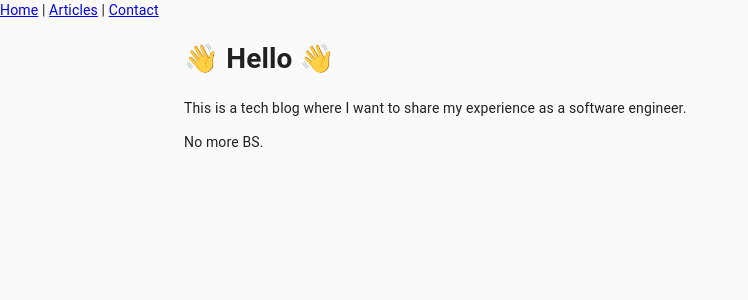
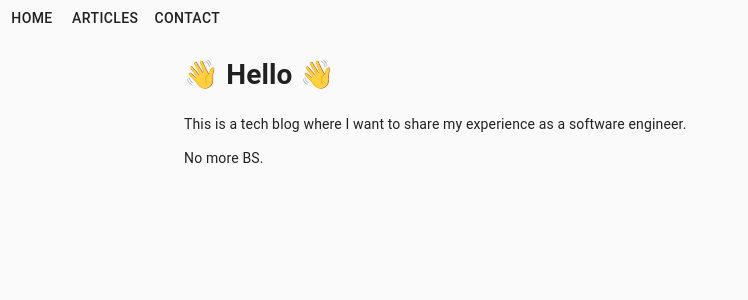
Before and after one commit to jeddl/NextJS-Static-Blog, a Next.js app: page / in a window 1280 px wide. Shown: the top 300 px of the page, without its empty margins (0-748 px from the left). Built offline with nearby package versions, Linux system fonts and the light colour scheme.

Commit message:
Add Style to Link Buttons

```diff
--- a/components/Navbar.tsx
+++ b/components/Navbar.tsx
@@ -2,8 +2,9 @@ import * as React from "react";
 import Link from "next/link";
 import Head from "next/head";
 import Props from "../interfaces/props";
+import LinkButtons from "../pages/styles/LinkButton";
 
-const Navbar: React.FunctionComponent<Props> = ({title = "MetaJeDD"}) => (
+const Navbar: React.FunctionComponent<Props> = ({ title = "MetaJeDD" }) => (
 	<div>
 		<Head>
 			<title>{title}</title>
@@ -12,17 +13,15 @@ const Navbar: React.FunctionComponent<Props> = ({title = "MetaJeDD"}) => (
 		</Head>
 		<header>
 			<nav>
-				<Link href="/">
-					<a>Home</a>
-				</Link>{" "}
-				|{" "}
-				<Link href="/posts">
-					<a>Articles</a>
-				</Link>{" "}
-				|{" "}
-				<Link href="/contact">
-					<a>Contact</a>
-				</Link>{" "}
+				<Link href="/" passHref>
+					<LinkButtons>Home</LinkButtons>
+				</Link>
+				<Link href="/posts" passHref>
+					<LinkButtons>Articles</LinkButtons>
+				</Link>
+				<Link href="/contact" passHref>
+					<LinkButtons>Contact</LinkButtons>
+				</Link>
 			</nav>
 		</header>
 	</div>
--- /dev/null
+++ b/pages/styles/LinkButton.tsx
@@ -0,0 +1,15 @@
+import React, { forwardRef } from "react";
+import Button from "@material-ui/core/Button";
+
+const LinkButtons = forwardRef<
+	HTMLButtonElement,
+	React.HTMLProps<HTMLButtonElement>
+>((props, ref) => {
+	return (
+		<a onClick={() => props.onClick} href={props.href} ref={() => ref}>
+			<Button>{props.children}</Button>
+		</a>
+	);
+});
+
+export default LinkButtons;
```
